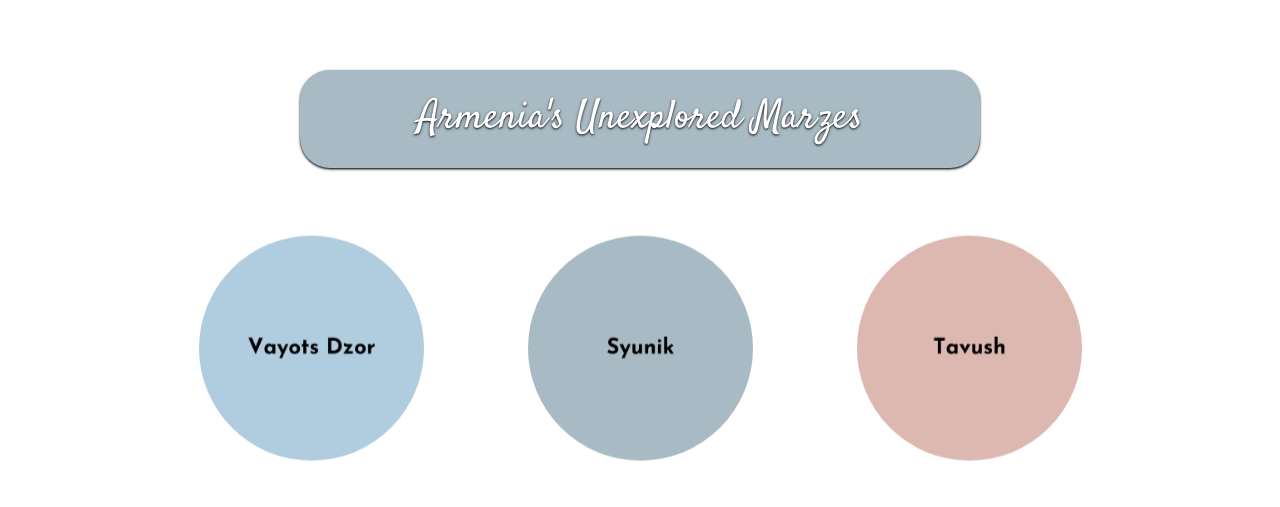
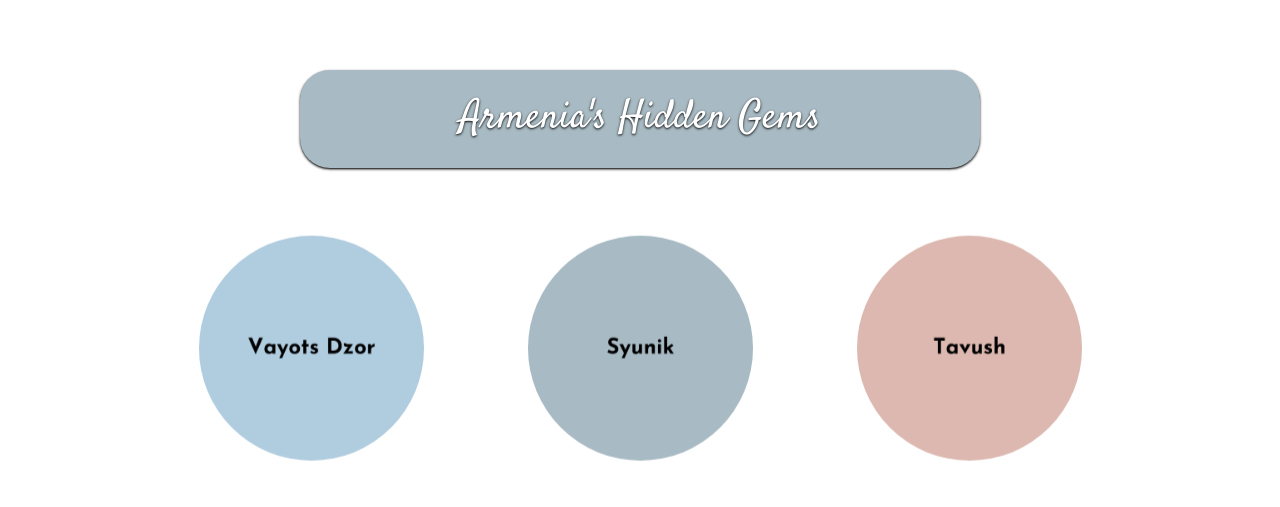
Before and after one commit to ashneeeet/ARMENIA, a plain HTML site: page index.html in a window 1280 px wide. Shown: the part 175-682 px from the top of the page. Drawn offline with Linux system fonts and the light colour scheme.

Commit message:
Update index.html

```diff
--- a/index.html
+++ b/index.html
@@ -42,7 +42,7 @@
 
         <div class="continents-head">
 
-            Armenia's Unexplored Marzes
+            Armenia's Hidden Gems
 
         </div>
 
```
